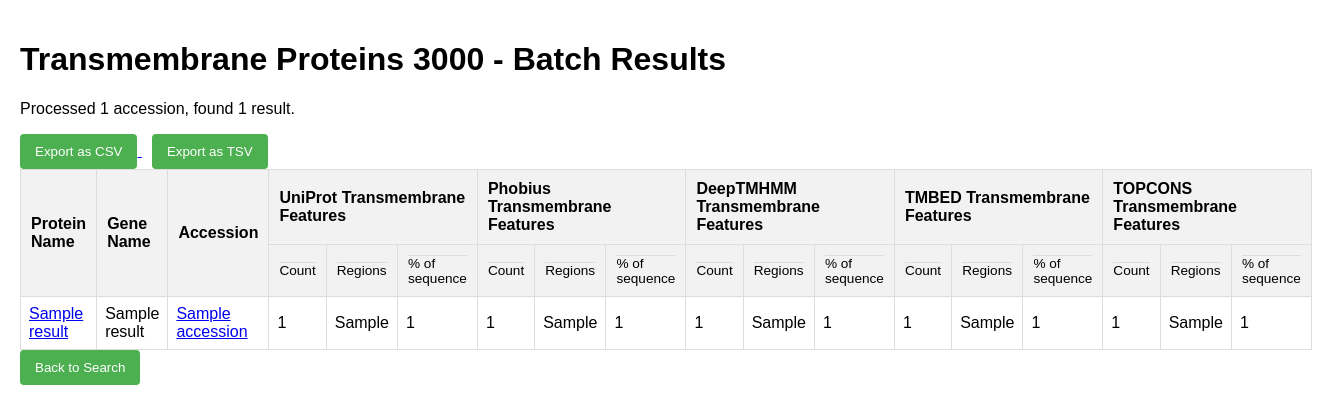
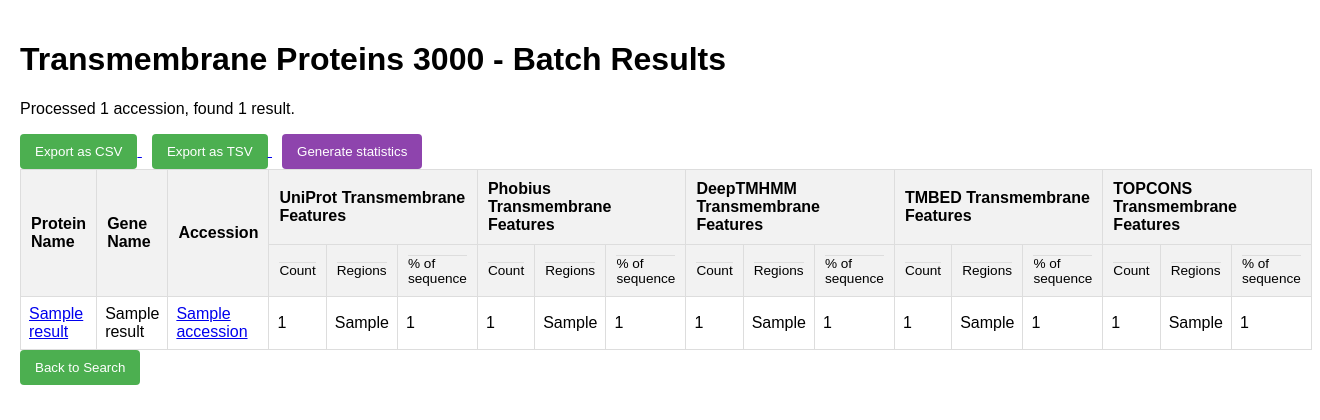
Before and after one commit to hwllffrdd/Transmembrane-Proteins-3000, a Flask app: template templates/batch_results.html in a window 1320 px wide. Shown: the top 420 px of the page. Run offline with Flask 3, Linux system fonts and the light colour scheme; the template is opened without the code that fills it: most values are stand-ins (such as "Sample title", 1, 10 or a date in 2020).

Commit message:
added stats

```diff
--- a/main.py
+++ b/main.py
@@ -733,5 +733,24 @@ def export_batch(batch_id):
         'Content-Disposition': f'attachment; filename="{filename}"'
     }
 
+@app.route('/stats/<batch_id>')
+def batch_stats(batch_id):
+    # Check if batch exists
+    if batch_id not in batch_storage:
+        return redirect(url_for('index'))
+
+    batch_data = batch_storage[batch_id]
+
+    if 'results' not in batch_data or batch_data['status'] != 'completed':
+        return redirect(url_for('batch_results', batch_id=batch_id))
+
+    # Serialize results as JSON for the template
+    results_json = json.dumps(batch_data['results'])
+
+    return render_template('batch_stats.html',
+                           batch_id=batch_id,
+                           total=len(batch_data['results']),
+                           results_json=results_json)
+
 if __name__ == '__main__':
     app.run(debug=True)
--- a/templates/batch_results.html
+++ b/templates/batch_results.html
@@ -4,6 +4,14 @@
     <meta charset="UTF-8">
     <title>Batch Results - Transmembrane Proteins 3000</title>
     <link rel="stylesheet" href="{{ url_for('static', filename='styles.css') }}">
+    <style>
+        .stats-button {
+            background-color: #8e44ad;
+        }
+        .stats-button:hover {
+            background-color: #7d3c98;
+        }
+    </style>
 </head>
 <body>
     <h1>Transmembrane Proteins 3000 - Batch Results</h1>
@@ -25,6 +33,9 @@
                 </a>
                 <a href="{{ url_for('export_batch', batch_id=batch_id, format='tsv') }}" class="export-button">
                     <button>Export as TSV</button>
+                </a>
+                <a href="{{ url_for('batch_stats', batch_id=batch_id) }}" target="_blank" class="export-button">
+                    <button class="stats-button">Generate statistics</button>
                 </a>
             </div>
         </div>
```
